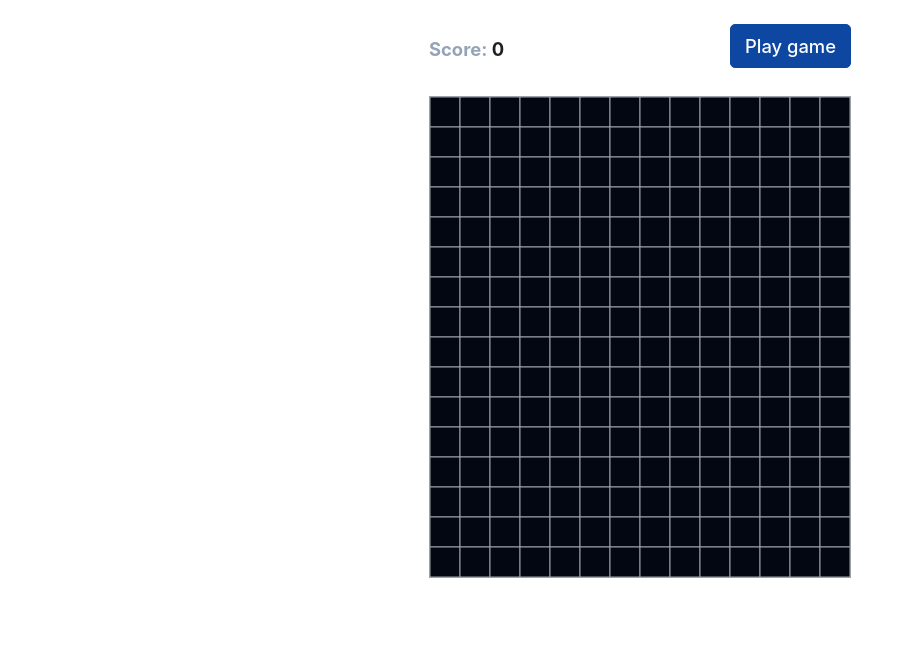
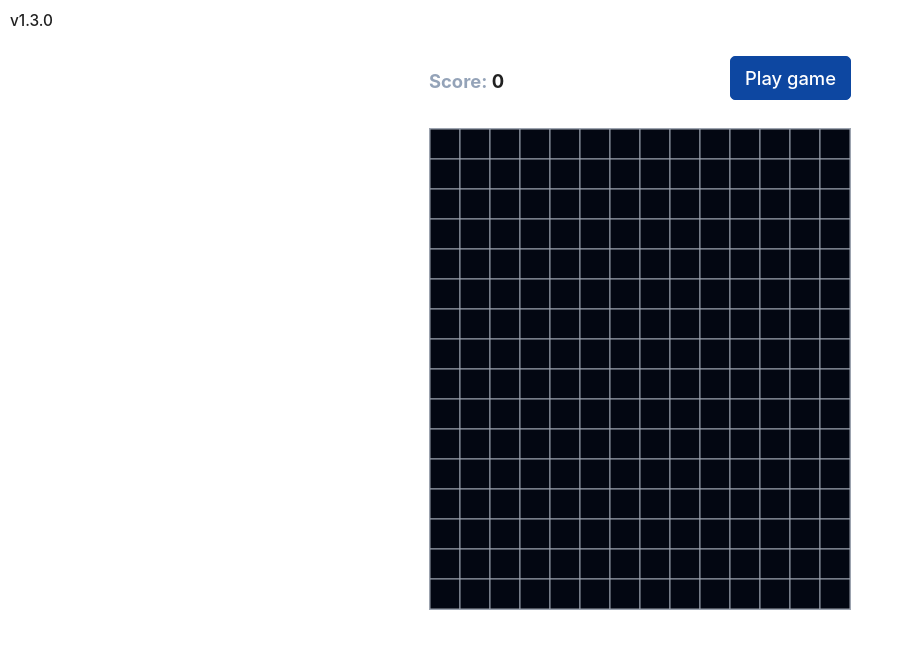
Before and after one commit to dagamdev/tetrids, a React (Vite) app: page / in a window 1280 px wide. Shown: the top 648 px of the page, without its empty margins (0-904 px from the left). Built offline with nearby package versions, Linux system fonts and the light colour scheme.

Commit message:
Show version

```diff
--- a/index.html
+++ b/index.html
@@ -4,7 +4,8 @@
     <meta charset="UTF-8" />
     <link rel="icon" type="image/svg+xml" href="/vite.svg" />
     <meta name="viewport" content="width=device-width, initial-scale=1.0" />
-    <title>Tetris</title>
+    <title>Tetris | Created by dagamdev</title>
+    <meta name="description" content="Juego Tetris desarrollado por David Garcia(Desarrollador web Full Stack) con TypeScript, React.js y Canvas.">
   </head>
   <body>
     <main id="root"></main>
--- a/package.json
+++ b/package.json
@@ -1,7 +1,7 @@
 {
   "name": "tetris",
   "private": true,
-  "version": "1.2.0",
+  "version": "1.3.0",
   "type": "module",
   "scripts": {
     "dev": "vite",
--- a/src/App.css
+++ /dev/null
@@ -1,3 +0,0 @@
-#root {
-  margin: 0 auto;
-}
--- a/src/App.tsx
+++ b/src/App.tsx
@@ -1,6 +1,7 @@
 import Canvas from './components/canvas'
 import { useState } from 'react'
 import type { GameStatus } from './types'
+import packageData from '../package.json'
 
 function App () {
   const [gameStatus, setGameStatus] = useState<GameStatus>('before')
@@ -13,6 +14,7 @@ function App () {
 
   return (
     <>
+      <span className='version'>v{packageData.version}</span>
       <section className='tetris'>
         <header>
           <strong>Score: <span>{score}</span></strong>
--- a/src/index.css
+++ b/src/index.css
@@ -8,6 +8,7 @@ canvas {
 
 .tetris {
   margin: 0;
+  border: none;
   display: flex;
   row-gap: 20px;
   flex-direction: column;
@@ -31,3 +32,11 @@ canvas {
     }
   }
 }
+
+.version {
+  top: 10px;
+  left: 10px;
+  position: absolute;
+  font-size: smaller;
+  font-weight: 500;
+}
```
Also changed, not shown: 1 other file (tests, documents, lock files or other folders).
